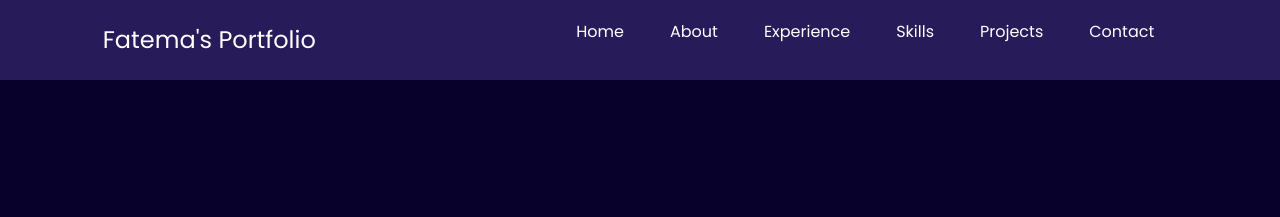
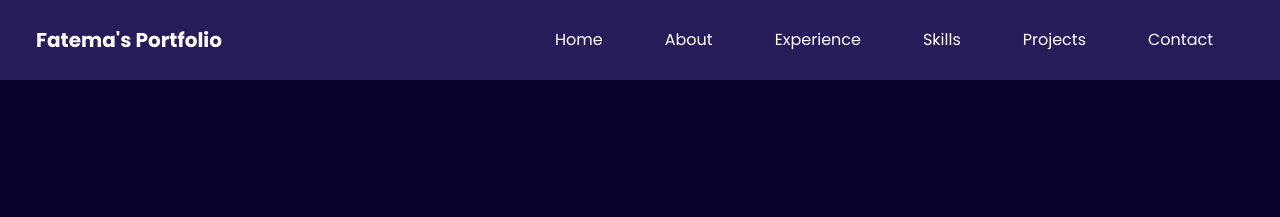
Before and after one commit to Baig-fatema/Portfolio, a plain HTML site: page index.html in a window 1280 px wide. Shown: the top 217 px of the page. Drawn offline with nearby package versions, Linux system fonts and the light colour scheme.

Commit message:
Update index.html

```diff
--- a/index.html
+++ b/index.html
@@ -22,9 +22,10 @@
     crossorigin="anonymous"></script>
    <link rel="stylesheet" href="style.css">
 </head>
-<body>
-
-  <header>
+<body style="  background-color: #08012c;
+color: white;
+font-family: 'Poppins', sans-serif;">
+  <!-- <header>
     <nav>
       <div class="left">
         Fatema's Portfolio
@@ -40,7 +41,48 @@
         </ul>
       </div>
     </nav>
-  </header>
+  </header> -->
+  <!-- Add this inside <head> for Bootstrap CSS -->
+<link href="https://cdn.jsdelivr.net/npm/bootstrap@5.3.2/dist/css/bootstrap.min.css" rel="stylesheet">
+
+<!-- Responsive Navbar -->
+<header>
+  <nav class="navbar navbar-expand-lg custom-navbar px-4">
+    <div class="container-fluid">
+      <a class="navbar-brand text-white fw-bold" href="#">Fatema's Portfolio</a>
+      <!-- Menu Button (Hamburger icon) -->
+      <button class="navbar-toggler bg-light" type="button" data-bs-toggle="collapse" data-bs-target="#navbarNav">
+        <span class="navbar-toggler-icon"></span>
+      </button>
+
+      <!-- Collapsible Menu -->
+      <div class="collapse navbar-collapse justify-content-end" id="navbarNav">
+        <ul class="navbar-nav">
+          <li class="nav-item">
+            <a class="nav-link text-white" href="#homesection">Home</a>
+          </li>
+          <li class="nav-item">
+            <a class="nav-link text-white" href="#aboutsection">About</a>
+          </li>
+          <li class="nav-item">
+            <a class="nav-link text-white" href="#expsection">Experience</a>
+          </li>
+          <li class="nav-item">
+            <a class="nav-link text-white" href="#skillsSection">Skills</a>
+          </li>
+          <li class="nav-item">
+            <a class="nav-link text-white" href="#projectSection">Projects</a>
+          </li>
+          <li class="nav-item">
+            <a class="nav-link text-white" href="#contactSection">Contact</a>
+          </li>
+        </ul>
+      </div>
+    </div>
+  </nav>
+</header>
+
+
   <main>
     <div class="social-bar">
       <a href="https://www.linkedin.com/in/baig-fatema-begum-40b9a4304/" target="_blank"><i class="fa-brands fa-linkedin" style="color: white; font-size: 1.5rem;"></i></a>
@@ -289,7 +331,7 @@
                         <textarea class="form-control" id="message" rows="5" placeholder="Type your message here" required></textarea>
                     </div>
                     <div class="text-center">
-                        <button type="submit" class="btn btn-submit">Send Message</button>
+                        <button type="submit" class="btn btn-submit" style="background-color: gray; color: gold;">Send Message</button>
                     </div>
                 </form>
             </div>
```
